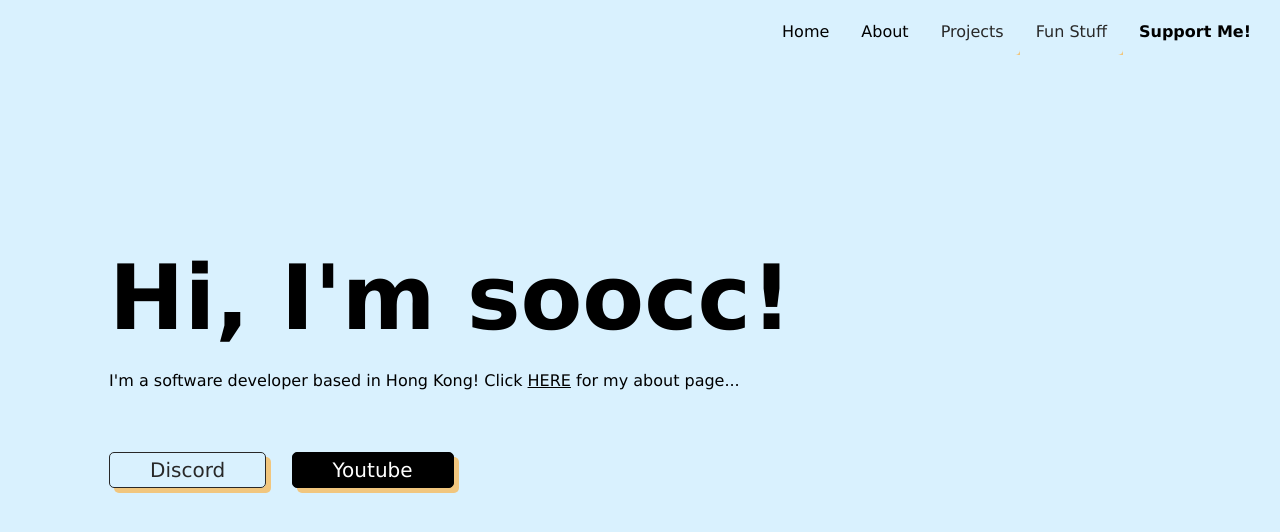
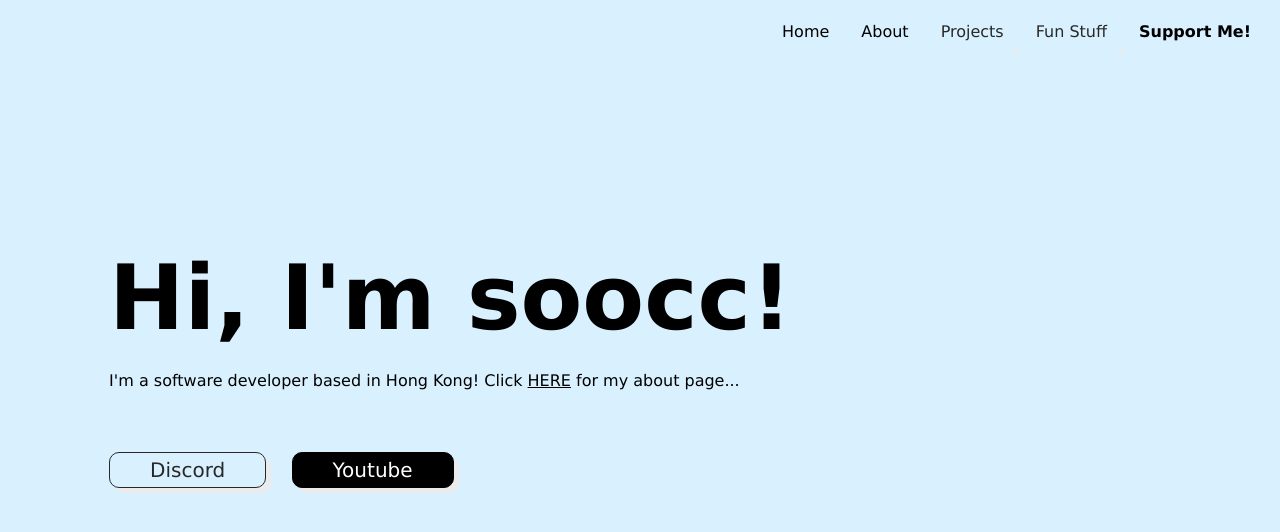
Before and after one commit to soocc/sooccsocks2, a Jekyll site: the page built from index.html, in a window 1280 px wide. Shown: the top 532 px of the page. Built offline with Jekyll 4.4.1, drawn with Linux system fonts in a browser that asks for light colours.

Commit message:
Update styles.css

```diff
--- a/styles/styles.css
+++ b/styles/styles.css
@@ -99,9 +99,9 @@ button {
   padding-bottom: 5px;
   border-style: solid;
   border-width: 1px;
-  border-radius: 5px 5px 5px 5px;
+  border-radius: 10px 10px 10px 10px;
   cursor: pointer;
-  box-shadow: 5px 5px 0px #f1c67e;
+  box-shadow: 5px 5px 0px #ebebeb;
 }
 
 .abutton {
@@ -118,9 +118,9 @@ button {
   padding-bottom: 5px;
   border-style: solid;
   border-width: 1px;
-  border-radius: 5px 5px 5px 5px;
+  border-radius: 10px 10px 10px 10px;
   cursor: pointer;
-  box-shadow: 5px 5px 0px #f1c67e;
+  box-shadow: 5px 5px 0px #ebebeb;
 }
 
 .black-button {
@@ -128,7 +128,7 @@ button {
   background-color: black;
   border-color: black;
   margin-left: 5%;
-  box-shadow: 5px 5px 0px #f1c67e;
+  box-shadow: 5px 5px 0px #ebebeb;
 }
 
 .margin5px {
```
